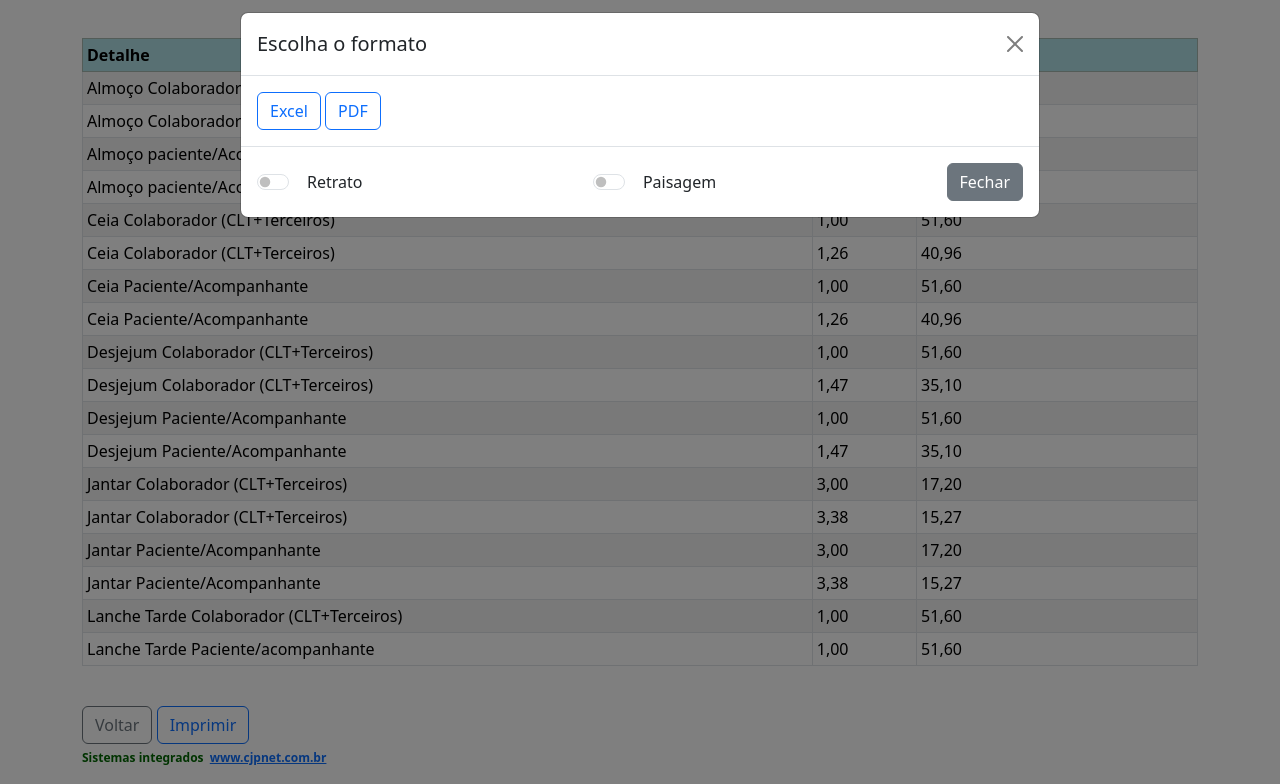
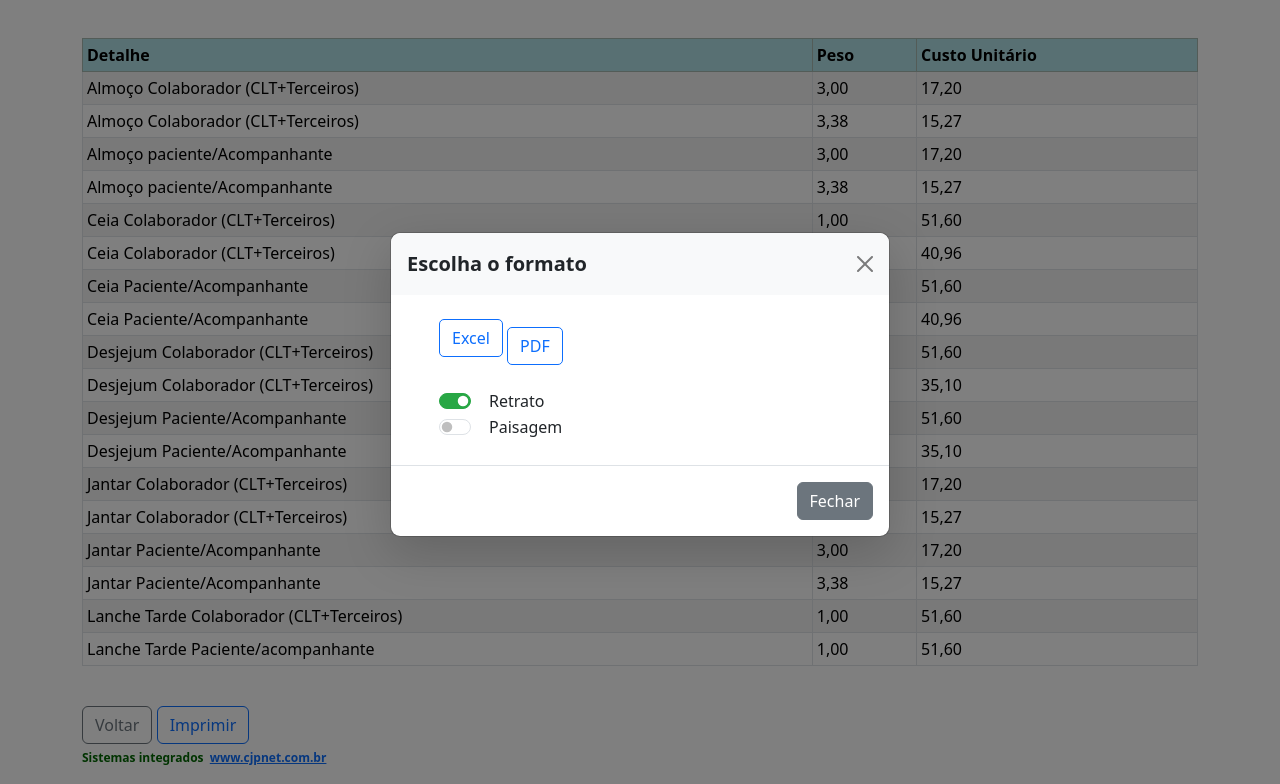
Before and after one commit to anirutsolrak/HtmlToExcel, a website: page index.html in a window 1280 px wide. Both pictures are taken after a click on the button "Imprimir". Shown: the part 1821-2605 px from the top of the page. Drawn offline with nearby package versions, Linux system fonts and the light colour scheme.

Commit message:
Update index.html

```diff
--- a/index.html
+++ b/index.html
@@ -20,7 +20,47 @@
     .det-table thead tr th {
         background-color: #B0E0E6; /* Cor de fundo azul claro */
     }
-</style>
+    /* Estilos para o modal */
+    #formatoModal .modal-dialog {
+      display: flex;
+      align-items: center; /* Centraliza verticalmente */
+      justify-content: center; /* Centraliza horizontalmente */
+      min-height: calc(100% - 3.5rem); /* Ajusta a altura mínima */
+    }
+
+    #formatoModal .modal-content {
+      border-radius: 10px; /* Cantos arredondados */
+      box-shadow: 0px 0px 10px rgba(0, 0, 0, 0.2); /* Sombra */
+    }
+
+    #formatoModal .modal-header {
+      background-color: #f8f9fa; /* Cor de fundo do cabeçalho */
+      border-bottom: none; /* Remove a borda inferior */
+      border-top-left-radius: 10px; /* Cantos arredondados no topo */
+      border-top-right-radius: 10px;
+    }
+
+    #formatoModal .modal-title {
+      font-weight: 600; /* Título em negrito */
+    }
+
+    #formatoModal .btn-outline-primary {
+      border-radius: 5px; /* Cantos arredondados nos botões */
+    }
+
+    #formatoModal .form-check-input:checked {
+      background-color: #28a745;
+      border-color: #28a745;
+    }
+
+    #formatoModal .form-check-input:focus {
+      box-shadow: none;
+    }
+
+    #formatoModal .form-check-label {
+      margin-left: 10px;
+    }
+  </style>
 </head>
 <body>
     <div class="container">
@@ -409,49 +449,38 @@
             </tbody>
         </table>
         <br>
+
+        <button class="btn btn-outline-secondary" type="button" class="btn btn-info" onclick="history.back()">Voltar</button>
+        <button class="float-right btn btn-outline-primary" data-bs-toggle="modal" data-bs-target="#formatoModal">Imprimir</button>
+
         <!-- Modal para escolher o formato de download -->
-         <div class="modal fade" id="formatoModal" tabindex="-1" aria-labelledby="formatoModalLabel" aria-hidden="true">
-            <div class="modal-dialog modal-lg">
-                <div class="modal-content">
+        <div class="modal fade" id="formatoModal" tabindex="-1" aria-labelledby="formatoModalLabel" aria-hidden="true">
+            <div class="modal-dialog modal-dialog-centered">
+                <div class="modal-content shadow-lg">
                     <div class="modal-header">
                         <h5 class="modal-title" id="formatoModalLabel">Escolha o formato</h5>
                         <button type="button" class="btn-close" data-bs-dismiss="modal" aria-label="Close"></button>
                     </div>
-                    <div class="modal-body">
-                        <button id="btn-excel" class="btn btn-outline-primary">Excel</button>
-                        <button id="btn-pdf" class="btn btn-outline-primary">PDF</button>
-                    </div>
-                    <div class="modal-footer justify-content-between">
-                      <div class="form-check form-switch">
-                        <input class="form-check-input" type="checkbox" id="retratoPDF">
+                    <div class="modal-body py-4 px-5">
+                        <button id="btn-excel" class="btn btn-outline-primary btn-block mb-3">Excel</button>
+                        <button id="btn-pdf" class="btn btn-outline-primary btn-block">PDF</button>
+
+                      <div class="form-check form-switch mt-3">
+                        <input class="form-check-input" type="checkbox" id="retratoPDF" checked>
                         <label class="form-check-label" for="retratoPDF">Retrato</label>
                       </div>
                       <div class="form-check form-switch">
                         <input class="form-check-input" type="checkbox" id="paisagemPDF">
                         <label class="form-check-label" for="paisagemPDF">Paisagem</label>
                       </div>
+
+                    </div>
+                    <div class="modal-footer">
                       <button id="btn-fechar" type="button" class="btn btn-secondary" data-bs-dismiss="modal">Fechar</button>
                     </div>
-                    <style>
-                      .form-check-input:checked {
-                        background-color: #28a745;
-                        border-color: #28a745;
-                      }
-
-                      .form-check-input:focus {
-                        box-shadow: none;
-                      }
-
-                      .form-check-label {
-                        margin-left: 10px;
-                      }
-                    </style>
                 </div>
             </div>
         </div>
-
-        <button class="btn btn-outline-secondary" type="button" class="btn btn-info" onclick="history.back()">Voltar</button>
-        <button class="float-right btn btn-outline-primary">Imprimir</button>
 
         <footer>
             <p><strong><span style="font-size: 9pt; color: rgb(0, 102, 0);">Sistemas integrados  <a href="http://www.cjpnet.com.br/" target="_blank">www.cjpnet.com.br</a></strong>
```
